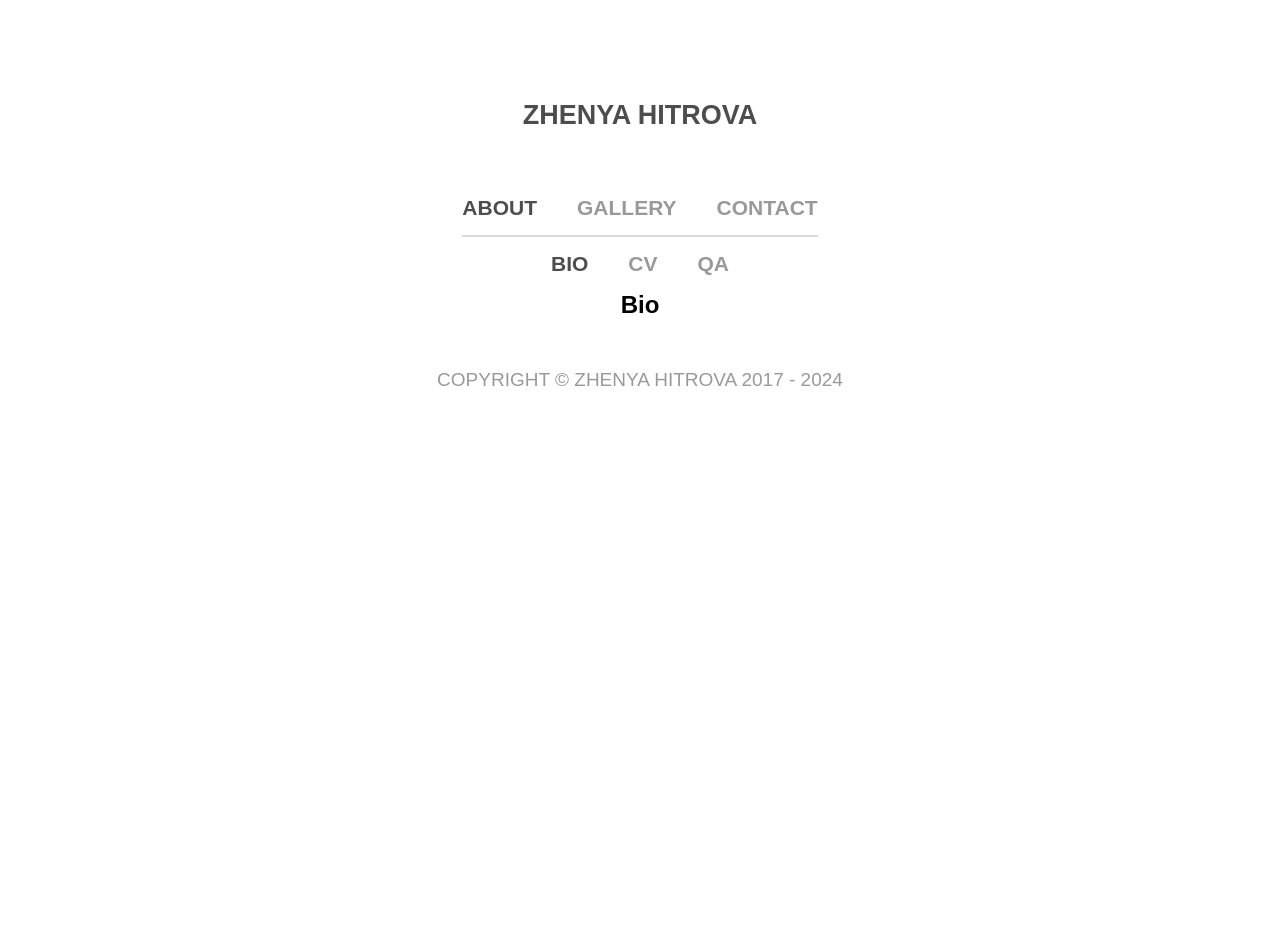
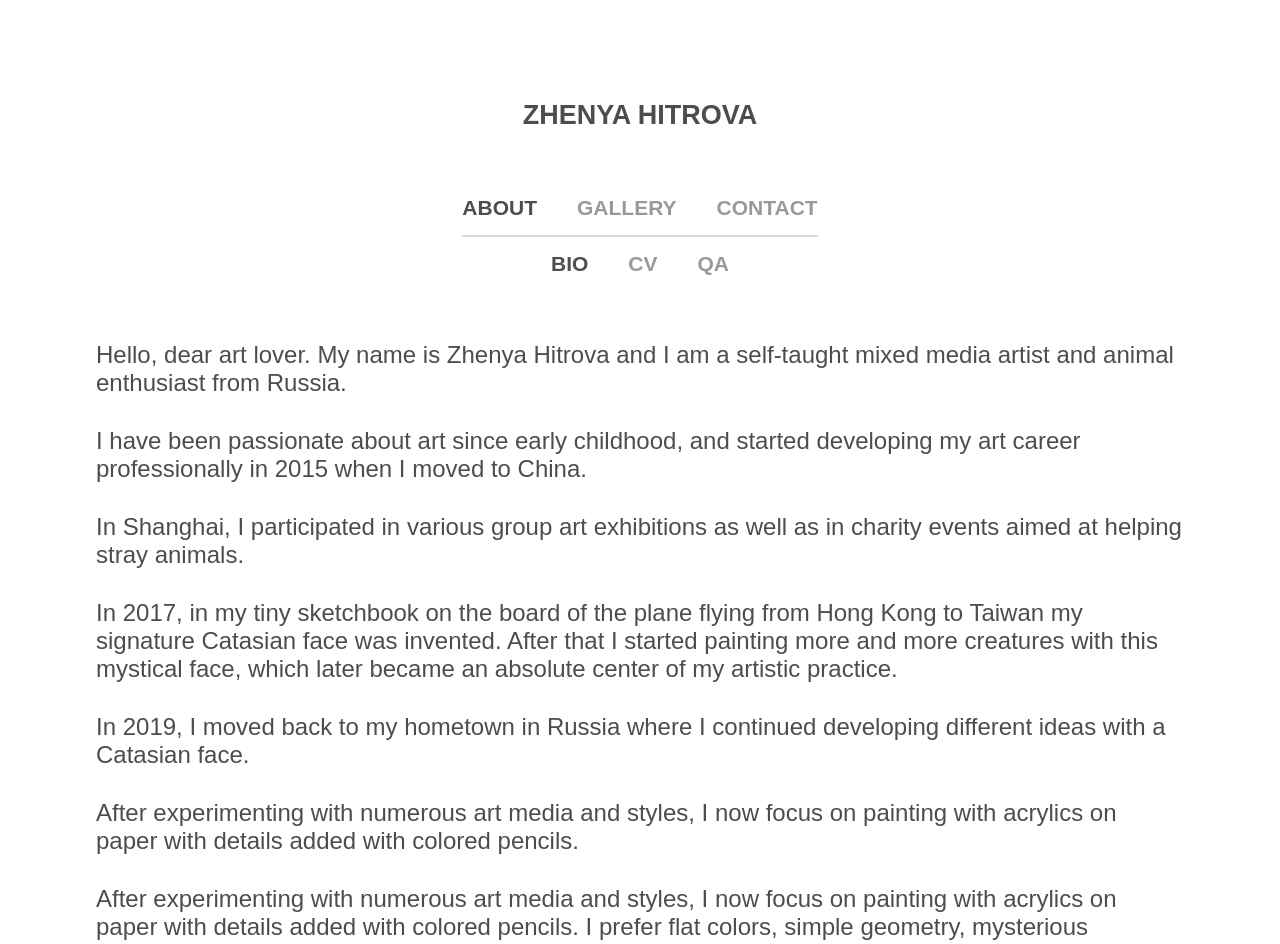
Before and after one commit to z-hit/art-portfolio, a React (Create React App) app: page /about/bio in a window 1280 px wide. Shown: the top 944 px of the page. Before the commit the page ends 800 px from the top, so only its background shows below. Built offline with nearby package versions, Linux system fonts and the light colour scheme.

Commit message:
Bio in progress

```diff
--- a/src/components/app/App.module.css
+++ b/src/components/app/App.module.css
@@ -5,4 +5,6 @@
   justify-content: center;
   margin: auto;
   width: 85vw;
+  color: hsl(0, 0%, 60%);
+  font-family: Arial, Helvetica, sans-serif;
 }
--- a/src/components/app/App.tsx
+++ b/src/components/app/App.tsx
@@ -6,9 +6,9 @@ import Gallery from "../../pages/gallery/Gallery";
 import About from "../../pages/about/About";
 import Layout from "../layout/Layout";
 import { GalleryByYear } from "../../pages/gallery/GalleryByYear";
-import { Bio } from "../../pages/about/Bio";
-import { Cv } from "../../pages/about/Cv";
-import { Qa } from "../../pages/about/Qa";
+import { Bio } from "../../pages/bio/Bio";
+import { Cv } from "../../pages/cv/Cv";
+import { Qa } from "../../pages/qa/Qa";
 import styles from "./App.module.css";
 
 function App() {
--- a/src/data/bio.tsx
+++ /dev/null
@@ -1 +0,0 @@
-export const bio = "Artist bio";
--- a/src/data/cv.tsx
+++ /dev/null
@@ -1 +0,0 @@
-export const cv = "artist cv data";
--- a/src/index.css
+++ b/src/index.css
@@ -11,5 +11,6 @@ body {
   margin: 0;
   padding: 0;
   font-family: Arial, Helvetica, sans-serif;
-  color: black;
+  color: hsl(0, 0%, 30%);
+  font-size: 17px;
 }
--- /dev/null
+++ b/src/pages/about/About.module.css
@@ -0,0 +1,3 @@
+.section {
+  width: 100%;
+}
--- a/src/pages/about/Bio.tsx
+++ /dev/null
@@ -1,3 +0,0 @@
-export const Bio = () => {
-  return <h2>Bio</h2>;
-};
--- /dev/null
+++ b/src/pages/bio/Bio.module.css
@@ -0,0 +1,15 @@
+.text_box {
+  display: flex;
+  flex-direction: column;
+  align-items: start;
+  justify-content: center;
+  width: 100%;
+  height: auto;
+  gap: 30px;
+  margin-block: 50px;
+}
+
+.text {
+  font-size: 24px;
+  text-align: start;
+}
--- /dev/null
+++ b/src/pages/bio/Bio.tsx
@@ -0,0 +1,40 @@
+import styles from "./Bio.module.css";
+
+export const Bio = () => {
+  return (
+    <div className={styles.text_box}>
+      <p className={styles.text}>
+        Hello, dear art lover. My name is Zhenya Hitrova and I am a self-taught
+        mixed media artist and animal enthusiast from Russia.
+      </p>
+      <p className={styles.text}>
+        I have been passionate about art since early childhood, and started
+        developing my art career professionally in 2015 when I moved to China.
+      </p>
+      <p className={styles.text}>
+        In Shanghai, I participated in various group art exhibitions as well as
+        in charity events aimed at helping stray animals.
+      </p>
+      <p className={styles.text}>
+        In 2017, in my tiny sketchbook on the board of the plane flying from
+        Hong Kong to Taiwan my signature Catasian face was invented. After that
+        I started painting more and more creatures with this mystical face,
+        which later became an absolute center of my artistic practice.
+      </p>
+      <p className={styles.text}>
+        In 2019, I moved back to my hometown in Russia where I continued
+        developing different ideas with a Catasian face.
+      </p>
+      <p className={styles.text}>
+        After experimenting with numerous art media and styles, I now focus on
+        painting with acrylics on paper with details added with colored pencils.
+      </p>
+      <p className={styles.text}>
+        After experimenting with numerous art media and styles, I now focus on
+        painting with acrylics on paper with details added with colored pencils.
+        I prefer flat colors, simple geometry, mysterious symbols, mixing
+        languages, and just having art fun in general.
+      </p>
+    </div>
+  );
+};
```
Also changed, not shown: src/pages/cv/Cv.tsx (renamed from src/pages/about/Cv.tsx), src/pages/qa/Qa.tsx (renamed from src/pages/about/Qa.tsx).
